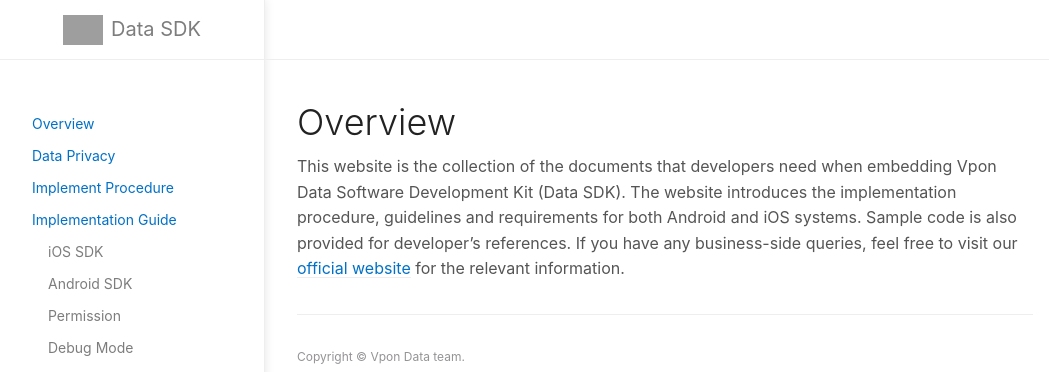
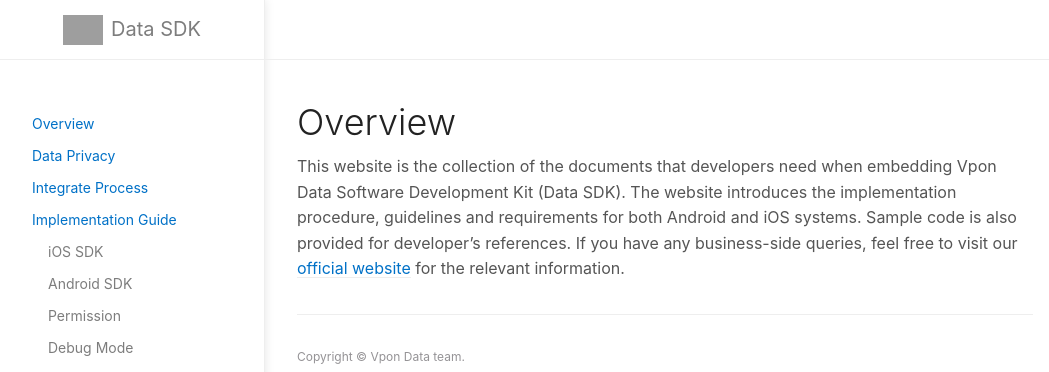
Before and after one commit to vpon-data/data-sdk, a Jekyll site: the page built from index.md, in a window 1280 px wide. Shown: the top 372 px of the page, without its empty margins (107-1156 px from the left). Built offline with Jekyll 4.4.1, drawn with Linux system fonts in a browser that asks for light colours; grey boxes are pictures that could not be loaded.

Commit message:
Update menu.yml

```diff
--- a/_data/menu.yml
+++ b/_data/menu.yml
@@ -3,8 +3,8 @@
     url: /
   - page: Data Privacy
     url: /data_privacy
-  - page: Implement Procedure
-    url: /implement_procedure
+  - page: Integrate Process
+    url: /integrate_process
   - page: Implementation Guide
     subfolderitems:
       - page: iOS SDK
```
